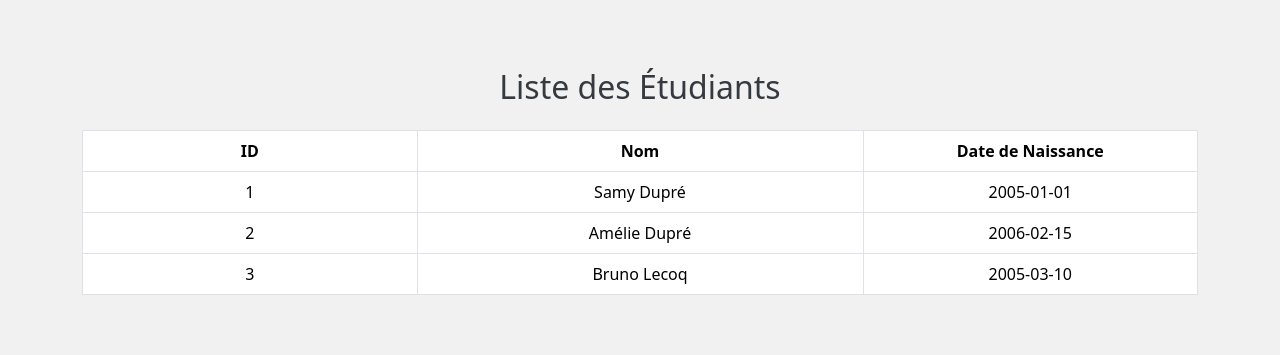
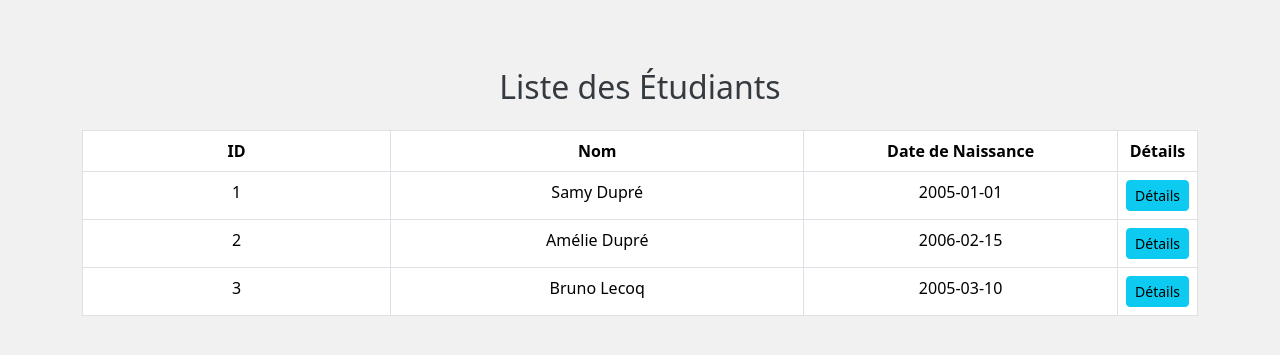
Before and after one commit to TesnimeJamali/tp-php, a PHP site: page / in a window 1280 px wide. Shown: the top 355 px of the page. Run offline with PHP 8.4, Linux system fonts and the light colour scheme; data comes from the database, SQL or seed files in the repository.

Commit message:
second commit index.php

```diff
--- a/exercice_4/index.php
+++ b/exercice_4/index.php
@@ -23,6 +23,7 @@ $results = $query->fetchAll(PDO::FETCH_OBJ);
                     <th>ID</th>
                     <th>Nom</th>
                     <th>Date de Naissance</th>
+                    <th>Détails <i class="bi bi-info-circle-fill"></i> </th>
                 </tr>
             </thead>
             <tbody>
@@ -31,6 +32,7 @@ $results = $query->fetchAll(PDO::FETCH_OBJ);
                         <td><?php echo htmlspecialchars($student->id); ?></td>
                         <td><?php echo htmlspecialchars($student->name); ?></td>
                         <td><?php echo htmlspecialchars($student->birth_date); ?></td>
+                        <td><a href="detailEtudiant.php?id=<?php echo htmlspecialchars($student->id); ?>" class="btn btn-info btn-sm">Détails <i class="bi bi-info-circle-fill"></i> </a></td>
                     </tr>
                 <?php endforeach; ?>
             </tbody>
```
